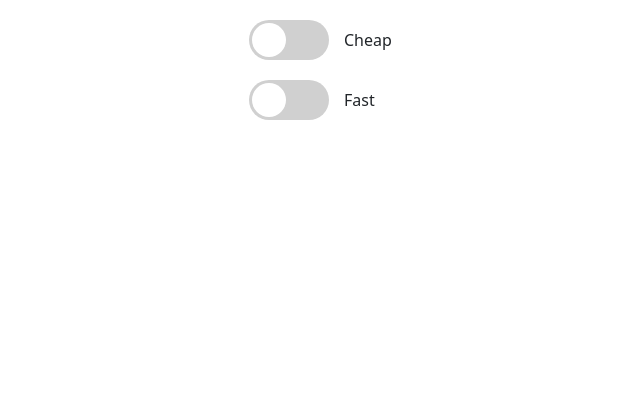
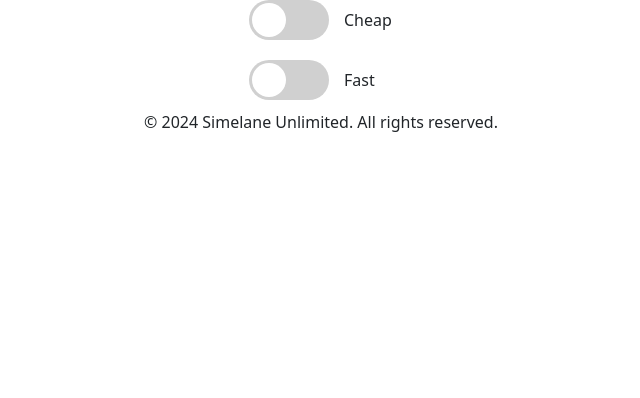
Before and after one commit to MidassyTouch/PricingJoke, a plain HTML site: page index.html in a window 1280 px wide. Shown: the part 402-800 px from the top of the page, without its empty margins (319-959 px from the left). Drawn offline with nearby package versions, Linux system fonts and the light colour scheme.

Commit message:
Update index.html
added footer

```diff
--- a/index.html
+++ b/index.html
@@ -34,4 +34,8 @@
     </div>
     <script src="script.js"></script>
   </body>
+
+  <footer>
+        <p>&copy; 2024 Simelane Unlimited. All rights reserved.</p>
+    </footer>
 </html>
```
